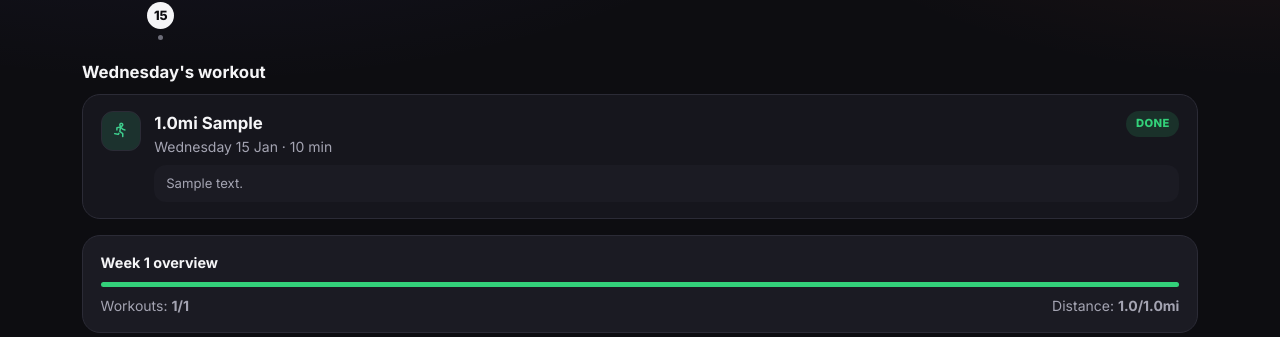
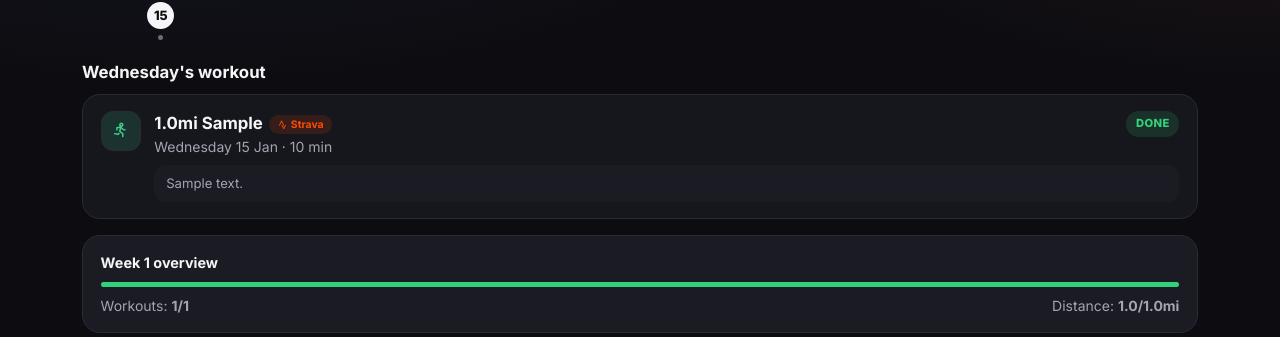
Before and after one commit to DanFlowers10/CoachApp, a Flask app: page /athlete in a window 1280 px wide. Shown: the part 196-533 px from the top of the page. Run offline with Flask 3, Linux system fonts and the light colour scheme; a user stored in the database is signed in; tables that the repository leaves empty hold one stand-in row (values such as "Sample post").

Commit message:
﻿Show Strava badge on Today's workout focus card
Matches the existing badge already shown on the Plan page's workout cards - now the Today screen's single-workout focus card also flags when a workout was auto-completed from a synced Strava run.

Co-Authored-By: Claude Sonnet 5 <noreply@anthropic.com>

```diff
--- a/templates/today.html
+++ b/templates/today.html
@@ -63,7 +63,7 @@
         <div class="flex-grow-1">
           <div class="d-flex justify-content-between align-items-start gap-2">
             <div>
-              <div class="fw-bold" style="font-size:1.05rem;">{% if w.target_distance_km %}{{ w.target_distance_km }}mi {% endif %}{{ w.workout_type }}</div>
+              <div class="fw-bold" style="font-size:1.05rem;">{% if w.target_distance_km %}{{ w.target_distance_km }}mi {% endif %}{{ w.workout_type }}{% if w.strava_activity_id %}<span class="strava-tag" title="Auto-synced from Strava"><i class="ti ti-brand-strava"></i> Strava</span>{% endif %}</div>
               <div class="small text-muted">{{ w.date.strftime('%A %d %b') }}{% if w.target_duration_min %} &middot; {{ w.target_duration_min }} min{% endif %}</div>
             </div>
             {% if w.completed %}
```
